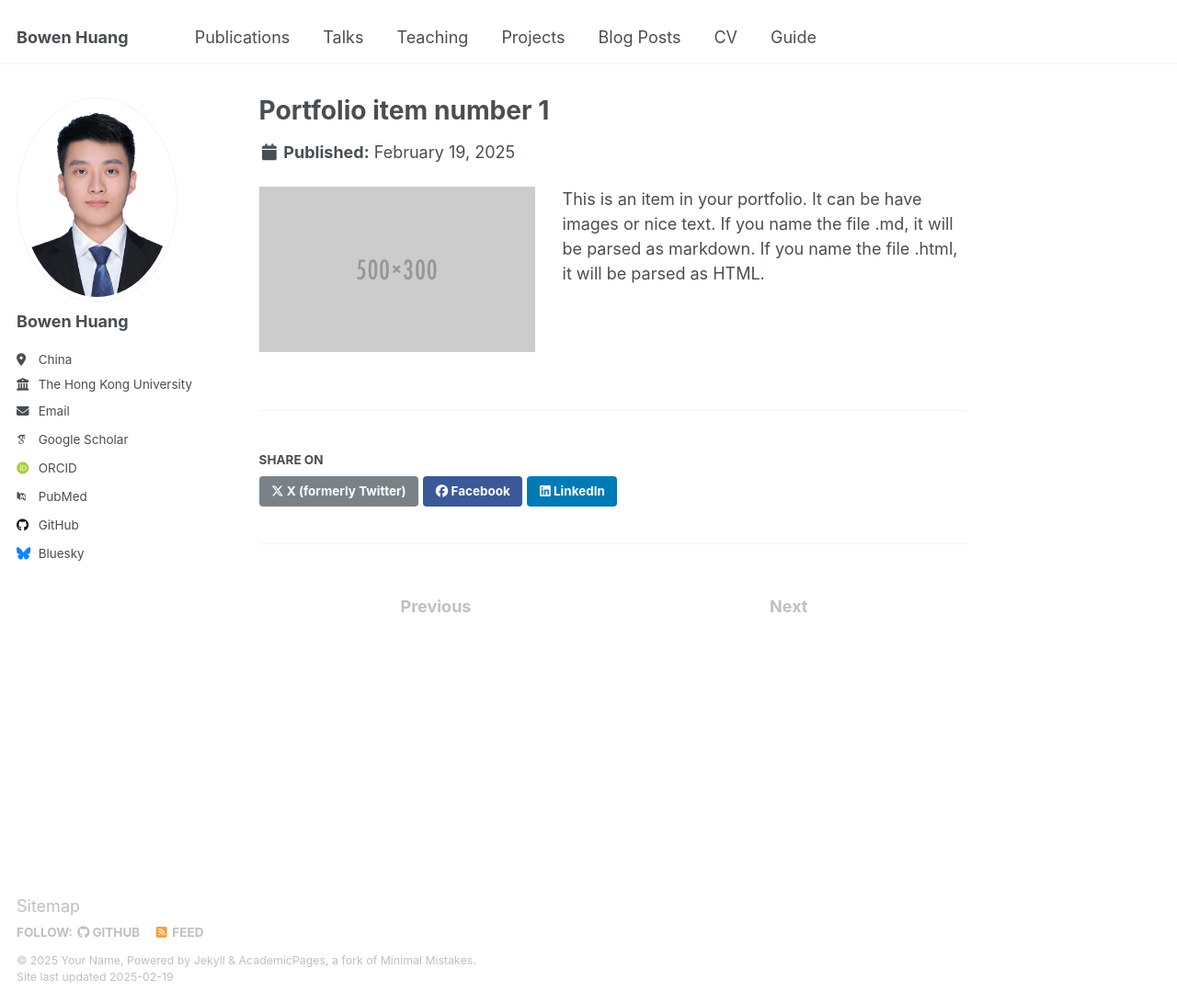
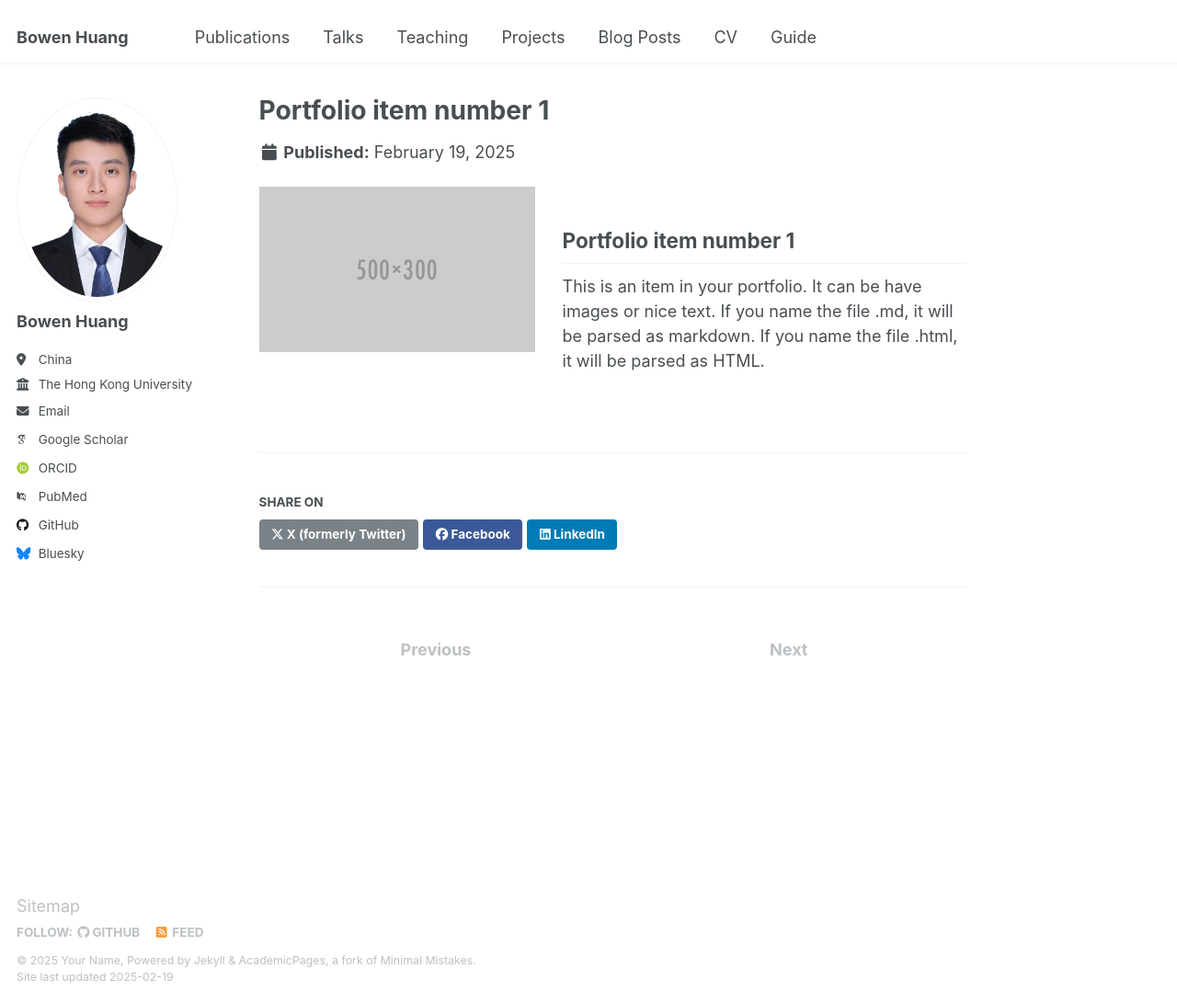
Before and after one commit to WangSuhan/WangSuhan.github.io, a Jekyll site: the page built from _portfolio/portfolio-1.md, in a window 1280 px wide and 1091 px high. Shown: the whole window at 92% size. Built offline with Jekyll 4.4.1, drawn with Linux system fonts in a browser that asks for light colours; some web fonts are replaced.

Commit message:
Update portfolio-1.md

```diff
--- a/_portfolio/portfolio-1.md
+++ b/_portfolio/portfolio-1.md
@@ -1,12 +1,13 @@
 ---
 title: "Portfolio item number 1"
-excerpt: "<div style='display: flex; align-items: center; gap: 20px;'><img src='/images/500x300.png' style='width: 200px; height: auto;'/><span>Short description of portfolio item number 1</span></div>"
+excerpt: "<div style='display: flex; align-items: center; gap: 20px;'><img src='/images/500x300.png' style='width: 200px; height: auto;'/><div><h3>Portfolio item number 1</h3><p>Short description of portfolio item number 1</p></div></div>"
 collection: portfolio
 ---
 
 <div style="display: flex; align-items: start; gap: 30px;">
     <img src="/images/500x300.png" style="width: 300px; height: auto;"/>
     <div>
-        This is an item in your portfolio. It can be have images or nice text. If you name the file .md, it will be parsed as markdown. If you name the file .html, it will be parsed as HTML.
+        <h2>Portfolio item number 1</h2>
+        <p>This is an item in your portfolio. It can be have images or nice text. If you name the file .md, it will be parsed as markdown. If you name the file .html, it will be parsed as HTML.</p>
     </div>
 </div>
```
